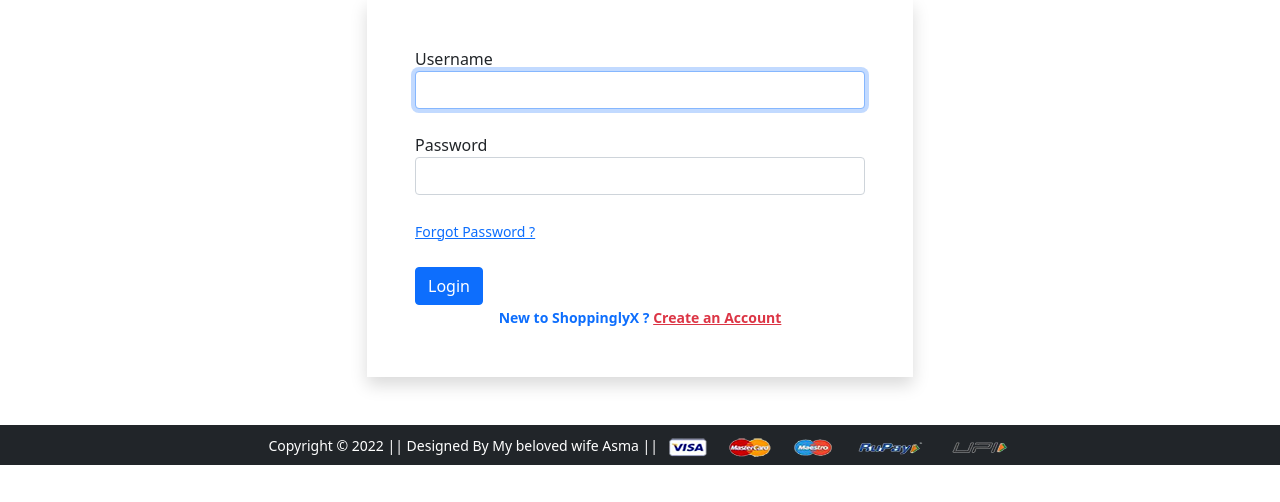
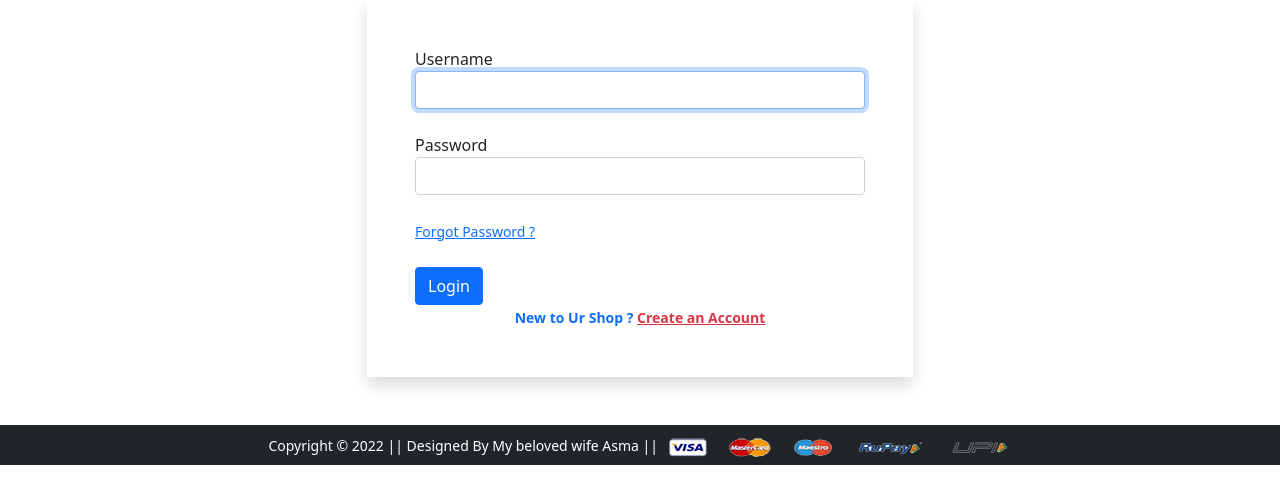
Before and after one commit to Hacnine/Projects, a Django app: page /login/ in a window 1280 px wide. Shown: the part 140-642 px from the top of the page. Run offline with Django 3.2, Linux system fonts and the light colour scheme; some libraries are stand-ins or nearby versions.

Commit message:
'Ur Shop'

```diff
--- a/Ushop/app/templates/app/login.html
+++ b/Ushop/app/templates/app/login.html
@@ -15,7 +15,7 @@
     <small><a href="#">Forgot Password ?</a></small> <br>
     <input type="submit" class="btn btn-primary mt-4" value="Login">
     <br>
-    <div class="text-center text-primary fw-bold"><small>New to ShoppinglyX ? <a href="{% url 'customerregistration' %}"
+    <div class="text-center text-primary fw-bold"><small>New to Ur Shop ? <a href="{% url 'customerregistration' %}"
        class="text-danger">Create an Account</a> </small></div>
    </form>
   </div>
--- a/Ushop/app/urls.py
+++ b/Ushop/app/urls.py
@@ -2,6 +2,7 @@ from django.urls import path
 from app import views
 from django.contrib.auth import views as auth_view
 from .forms import LoginForm, LoginForm
+
 urlpatterns = [
     # path('', views.home),
     path('', views.ProductView.as_view(), name='home'),
@@ -15,7 +16,7 @@ urlpatterns = [
     path('mobile/', views.mobile, name='mobile'),
     path('mobile/<slug:data>', views.mobile, name='mobiledata'),
     path('login/', auth_view.LoginView.as_view(template_name='app/login.html',
-                                                       authentication_form=LoginForm), name='login'),
+                                               authentication_form=LoginForm), name='login'),
     # path('registration/', views.customerregistration, name='customerregistration'),
     path('registration/', views.CustomerRegistrationView.as_view(), name='customerregistration'),
     path('checkout/', views.checkout, name='checkout'),
```
Also changed, not shown: Ushop/db.sqlite3.
